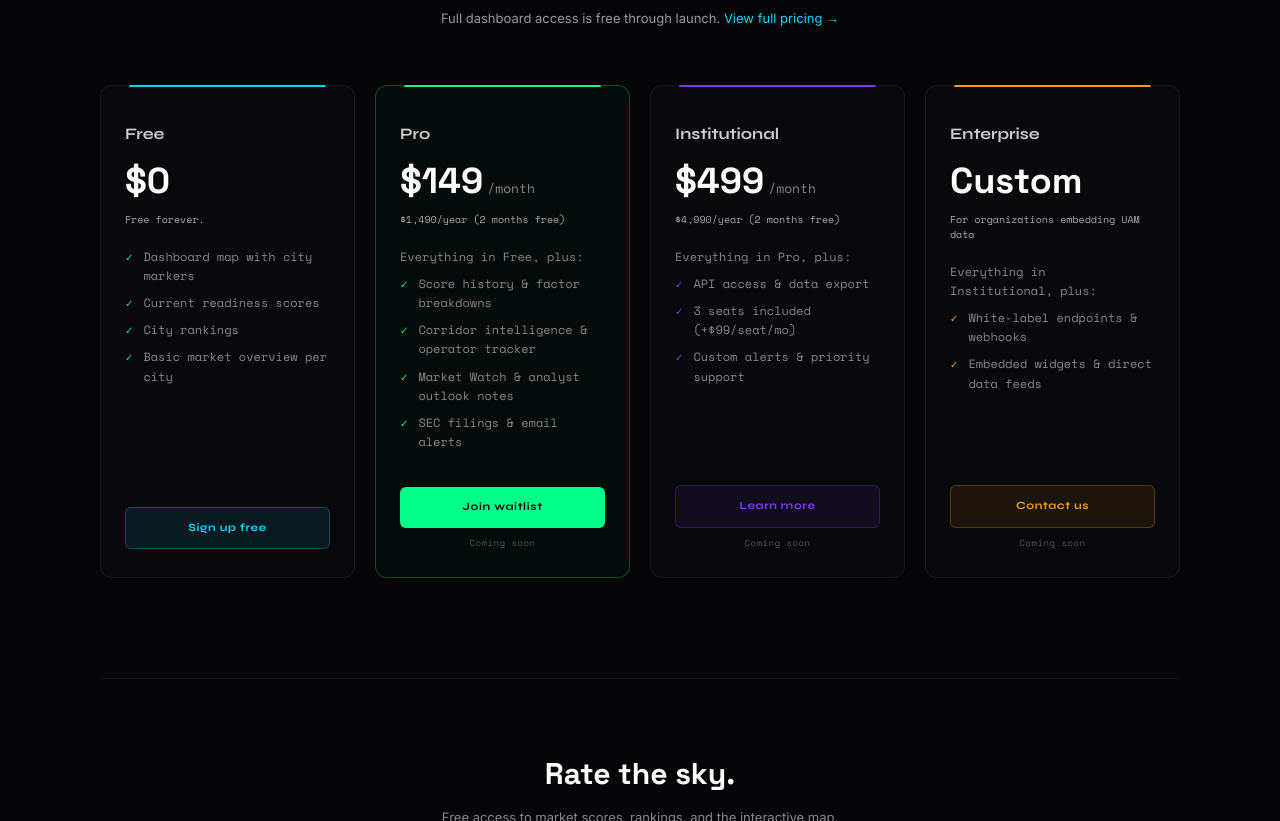
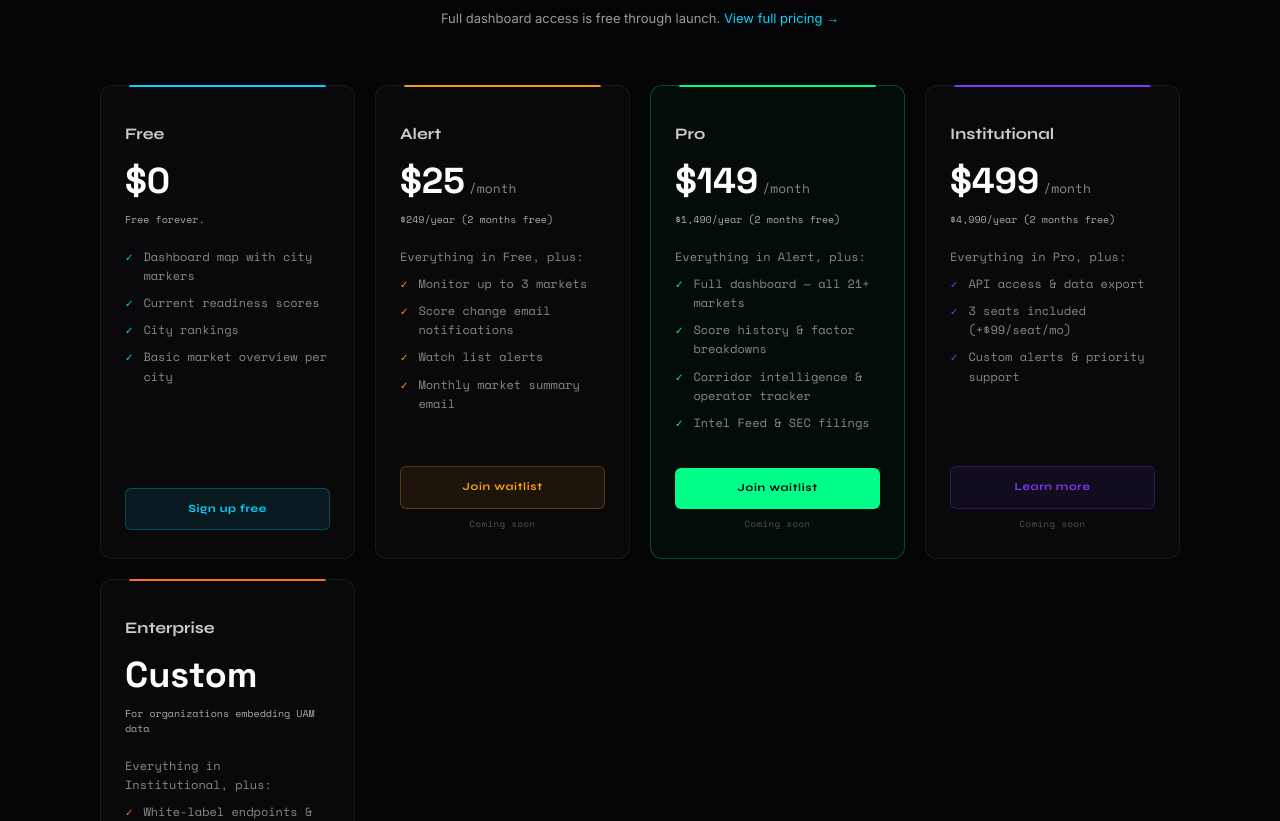
Before and after one commit to Xdrum1/airgrid, a Next.js app: page / in a window 1280 px wide. Shown: the part 4280-5101 px from the top of the page. Built offline with nearby package versions, Linux system fonts and the light colour scheme; no server answers; the database is empty.

Commit message:
Update landing page pricing tiers to include Alert plan

```diff
--- a/src/app/(landing)/page.tsx
+++ b/src/app/(landing)/page.tsx
@@ -29,17 +29,33 @@ const TIERS = [
     cta: { label: "Sign up free", href: "/login?mode=signup" },
   },
   {
+    name: "Alert",
+    price: "$25",
+    period: "/month",
+    accent: "#f59e0b",
+    badge: null,
+    features: [
+      "Everything in Free, plus:",
+      "Monitor up to 3 markets",
+      "Score change email notifications",
+      "Watch list alerts",
+      "Monthly market summary email",
+    ],
+    yearlyNote: "$249/year (2 months free)",
+    cta: { label: "Join waitlist", href: "/contact?tier=alert" },
+  },
+  {
     name: "Pro",
     price: "$149",
     period: "/month",
     accent: "#00ff88",
     badge: null,
     features: [
-      "Everything in Free, plus:",
+      "Everything in Alert, plus:",
+      "Full dashboard — all 21+ markets",
       "Score history & factor breakdowns",
       "Corridor intelligence & operator tracker",
-      "Market Watch & analyst outlook notes",
-      "SEC filings & email alerts",
+      "Intel Feed & SEC filings",
     ],
     yearlyNote: "$1,490/year (2 months free)",
     cta: { label: "Join waitlist", href: "/contact?tier=pro" },
@@ -64,7 +80,7 @@ const TIERS = [
     name: "Enterprise",
     price: "Custom",
     period: "",
-    accent: "#f59e0b",
+    accent: "#ff6b35",
     badge: null,
     features: [
       "Everything in Institutional, plus:",
```
